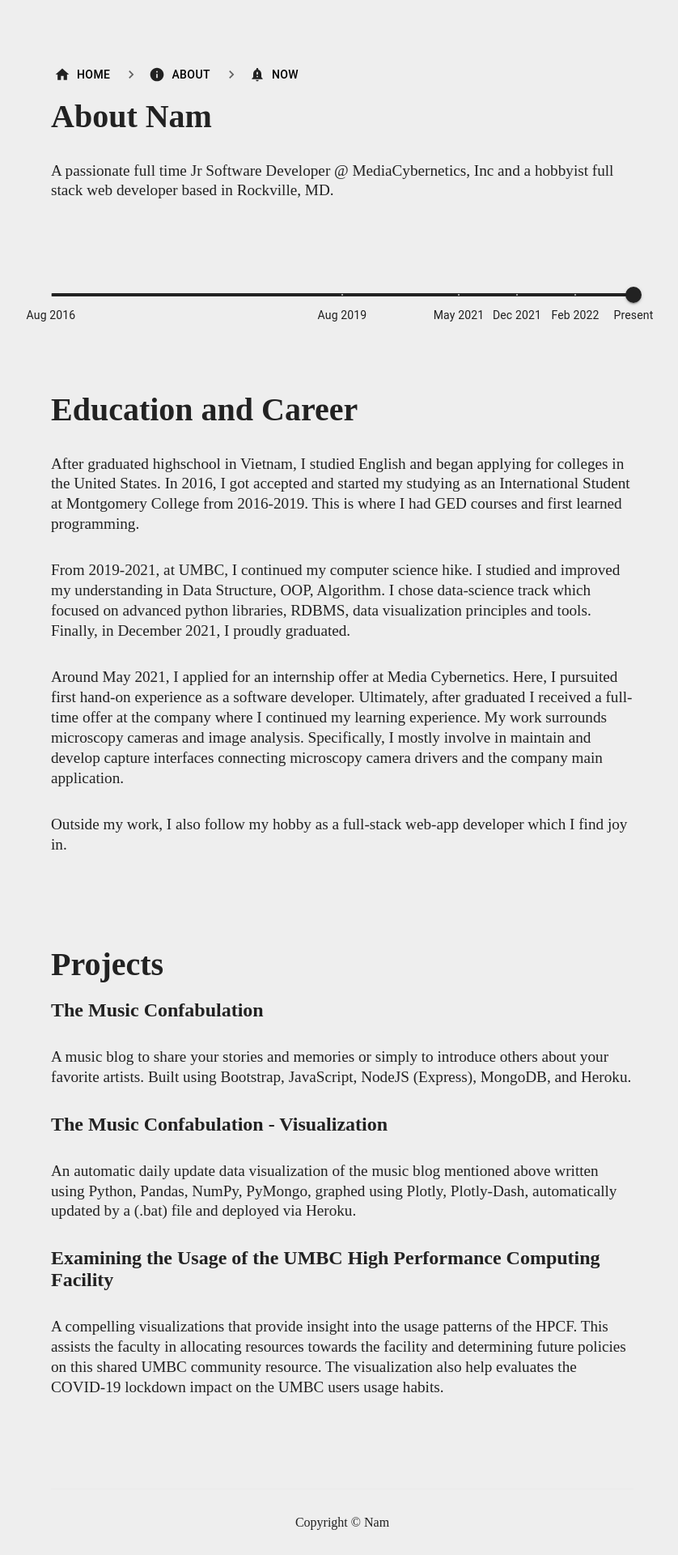
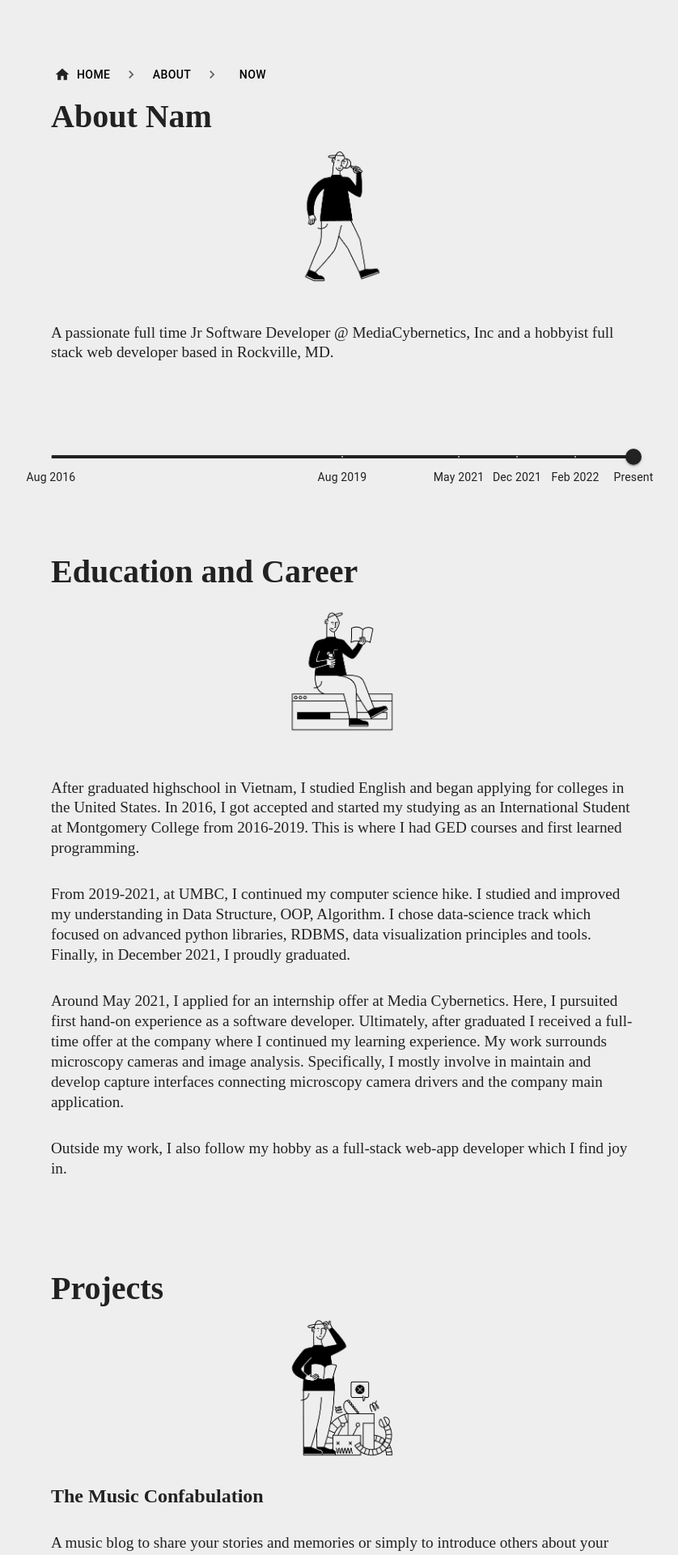
Before and after one commit to ttran293/thanhnam.dev, a Next.js app: page /about in a window 1280 px wide. Shown: the top 1920 px of the page at 81% size, without its empty margins (217-1055 px from the left). Built offline with nearby package versions, Linux system fonts and the light colour scheme.

Commit message:
add illustrations to pages

```diff
--- a/components/Header/Header.tsx
+++ b/components/Header/Header.tsx
@@ -15,14 +15,14 @@ import InfoIcon from "@mui/icons-material/Info";
      </Button>
    </Link>,
    <Link href="/about" key="2" passHref>
-     <Button variant="text" startIcon={<InfoIcon />} sx={{ color: "black" }}>
+     <Button variant="text" sx={{ color: "black" }}>
        About
      </Button>
    </Link>,
    <Link href="/now" key="3" passHref>
      <Button
        variant="text"
-       startIcon={<NotificationImportantIcon />}
+
        sx={{ color: "black" }}
      >
        Now
--- a/pages/about.tsx
+++ b/pages/about.tsx
@@ -6,7 +6,10 @@ import BackgroundInfo from "../components/BackgroundInfo/BackgroundInfo";
 import ProjectInfo from "../components/ProjectInfo/ProjectInfo";
 import Slider from "../components/Slider/Slider";
 import Header from "../components/Header/Header";
-
+import find from "../public/images/find.png";
+import load from "../public/images/load.png";
+import working from "../public/images/working.png";
+import Image from "next/image";
 const About: NextPage = () => {
   return (
     <div className={styles.main}>
@@ -16,18 +19,28 @@ const About: NextPage = () => {
         <link rel="icon" href="/favicon.ico" />
       </Head>
       <Header></Header>
+
       <div className={styles.main}>
         <h1 className={styles.title}>About Nam</h1>
+        <div className={styles.illustrations}>
+          <Image src={find} width={200} height={200} />
+        </div>
         <Slider></Slider>
       </div>
 
       <div className={styles.main}>
         <h1 className={styles.title}>Education and Career</h1>
+        <div className={styles.illustrations}>
+          <Image src={load} width={200} height={200} />
+        </div>
         <BackgroundInfo></BackgroundInfo>
       </div>
 
       <div className={styles.main}>
         <h1 className={styles.title}>Projects</h1>
+        <div className={styles.illustrations}>
+          <Image src={working} width={200} height={200} />
+        </div>
         <ProjectInfo></ProjectInfo>
       </div>
 
--- a/styles/Home.module.css
+++ b/styles/Home.module.css
@@ -77,10 +77,10 @@
 
 }
 .welcomeText{
-  display: flex;
-  justify-content: center;
+  text-align: center;
+  margin: 0;
 }
-.imageHello{
+.illustrations{
   display: flex;
   justify-content: center;
 }
```
Also changed, not shown: pages/index.tsx (+5 -4 lines), pages/now.tsx (+5 -2 lines), public/images/mail.png (added), public/images/talk.png (added).
